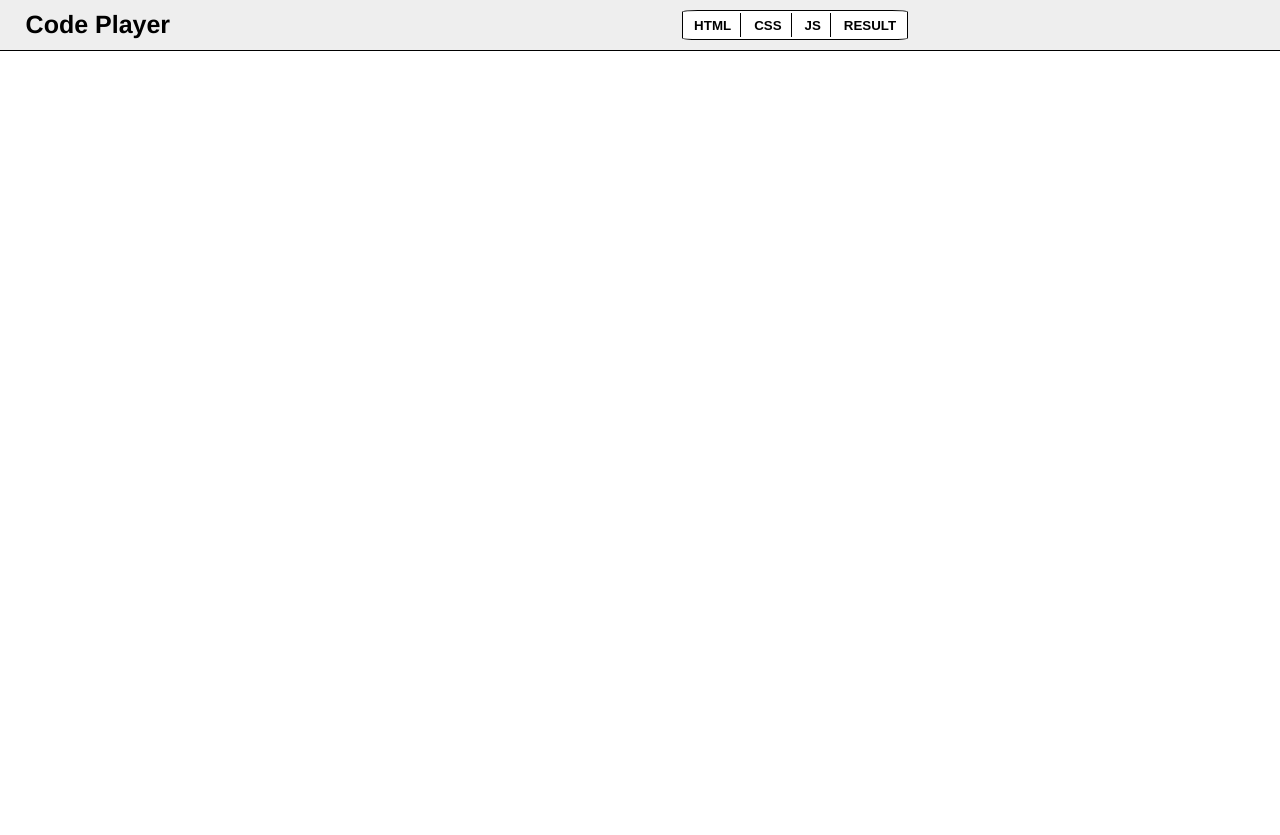
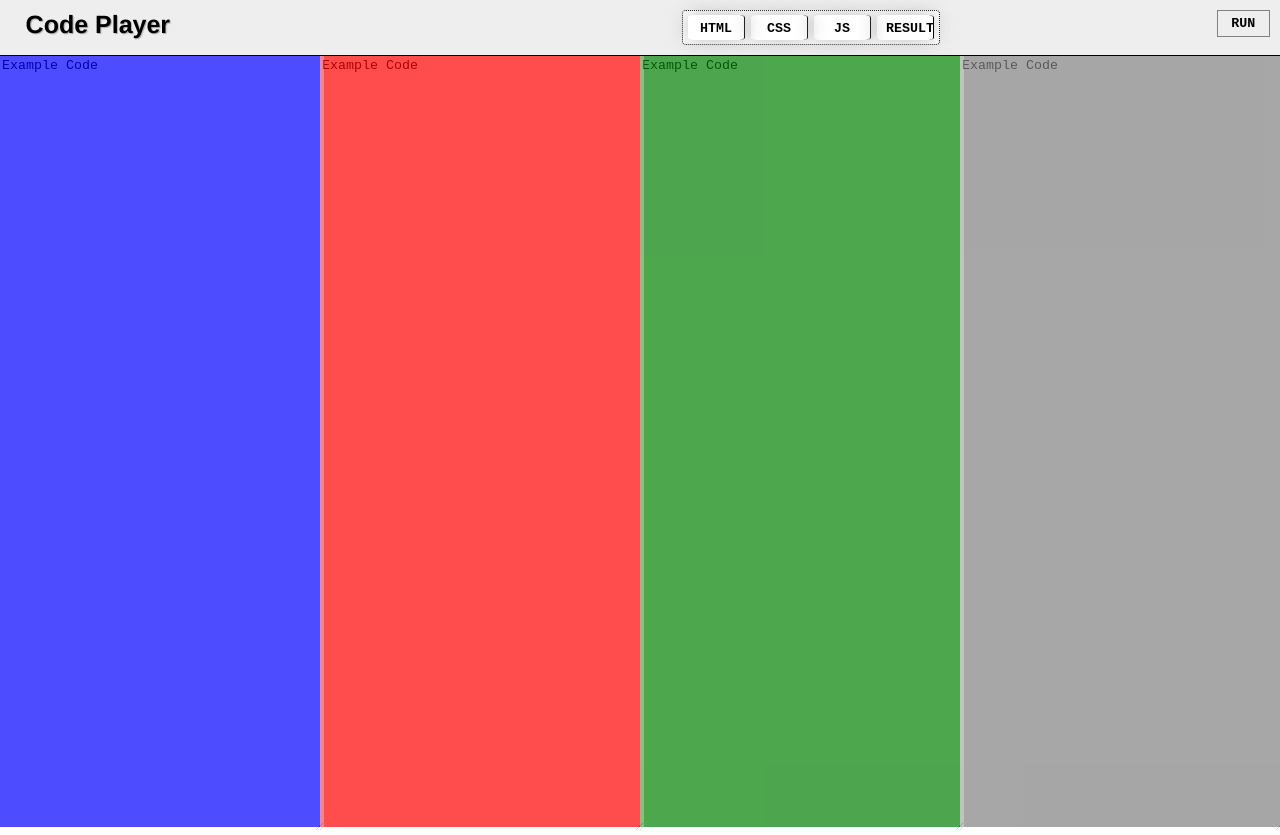
Before and after one commit to lucasribeiro1990/learning-jquery, a plain HTML site: page index.html in a window 1280 px wide. Before the commit the page ends 800 px from the top, so only its background shows below. Drawn offline with nearby package versions, Linux system fonts and the light colour scheme.

Commit message:
Creates the code pools\nThere is little bug with the last pool that does no fit in the screen.

```diff
--- a/index.html
+++ b/index.html
@@ -3,6 +3,7 @@
 	<head>
 		<link rel="StyleSheet" href="styles.css" type="text/css"></link>
 		<script src="scripts.js" type="text/javascript"></script>
+		<script src="http://code.jquery.com/jquery-1.11.3.js" type="text/javascript"></script>
 	</head>
 	<body>
 		<div id="wrapper">
@@ -14,21 +15,45 @@
 					<li class="menu-item"><button id="js-button">JS</button></li>
 					<li id="btn-result" class="menu-item"><button id="result-button">RESULT</button></li>
 				</ul>
+				<button id="run-button">RUN</button>
 			</div>
+
+			<div class="clear"></div>
+
 			<div id="main-container">
-				<div id="html-container">
-					<div id="html-button" class="button"></div>
+				<div id="html-container" class="code-container">
+					<div id="html-button" class="pool-line">
+						<textarea>Example Code</textarea>
+					</div>
 				</div>
-				<div id="css-container">
-					<div id="css-button" class="button"></div>
+				<div id="css-container" class="code-container">
+					<div id="css-button" class="pool-line">
+						<textarea>Example Code</textarea>
+					</div>
 				</div>
-				<div id="js-container">
-					<div id="js-button" class="button"></div>
+				<div id="js-container" class="code-container">
+					<div id="js-button" class="pool-line">
+						<textarea>Example Code</textarea>
+					</div>
 				</div>
-				<div id="result-container">
-					<div id="result-button" class="button"></div>
+				<div id="result-container" class="code-container">
+					<div id="result-button" class="pool-line">
+						<textarea>Example Code</textarea>
+					</div>
 				</div>
 			</div>
 		</div>
+
+		<script type="text/javascript">
+			var windowHeight = $(window).height();
+			var menuBarHeight = $("#menu-bar").height();
+			var codeBlock = windowHeight - menuBarHeight;
+
+			var tempWidht = $(window).width();
+
+			$(".code-container").height(codeBlock);
+			$(".code-container").width(tempWidht/4);
+
+		</script>
 	</body>
 </html>
--- a/styles.css
+++ b/styles.css
@@ -26,15 +26,16 @@ body {
 	margin-top: 10px;
 	margin-bottom: 10px;
 	margin-left: 2%;
+	text-shadow: 1px 1px 1px #AAA;
 }
 
 #menu-bar {
 	display: block;
 	background-color: #FFF;
 	list-style: none;
-	border-radius: 7%;
+	border-radius: 4px;
 	float: left;
-	padding: 0;
+	padding: 2px;
 	margin-top: 10px;
 	margin-bottom: 10px;
 	margin-left: 40%;
@@ -43,28 +44,90 @@ body {
 .menu-item {
 	float: left;
 	padding: 3px;
-	margin: 2px;
+	margin: 2px 3px 2px 3px;
 	border-right: 1px solid black;
+	box-shadow: 0px 0px 20px #BBB;
+	border-radius: 10%;
 }
 
-.menu-item:visited {
-	background-color: blue;
-}
-
-button:hover {
-	cursor: crosshair;
-}
-
-#btn-result {
-	border-right: none;
+.menu-item:hover {
+	background-color: #AAA;
+	cursor: pointer;
+	transition-duration: 1s;
 }
 
 button {
 	background-color: rgba(0,0,0,0);
 	border: none;
 	font-weight: bold;
+	font-family: monospace;
+	border-radius: 4px;
+	width: 50px;
+}
+
+button:hover {
+	cursor: pointer;
 }
 
 #menu-bar {
-	border: 1px solid black;
+	border: 1px dotted black;
 }
+
+#run-button {
+	border-radius: 0;
+	width: 4em;
+	height: 2em;
+	border: 1px solid gray;
+	float: right;
+	margin: 10px 10px 10px 0;
+}
+
+#run-button:hover {
+	border-radius: 5px;
+	box-shadow: 0px 0px 10px rgba(0,0,0,0.3);
+	transition-duration: 0.5s;
+}
+
+#main-container {
+	width: 100%;
+	height: auto;
+}
+
+#html-container {
+	background-color: blue;
+}
+
+#css-container {
+	background-color: red;
+}
+
+#js-container {
+	background-color: green;
+}
+
+#result-container {
+	background-color: grey;
+}
+
+.code-container {
+	float: left;
+	padding: 0;
+	margin: 0;
+}
+
+.pool-line {
+	opacity: 0.3;
+	padding: 0px;
+	width: 100%;
+	height: 100%;
+}
+
+.clear {
+	clear: both;
+}
+
+textarea {
+	width: 100%;
+	height: 100%;
+	border: none;
+}
```
